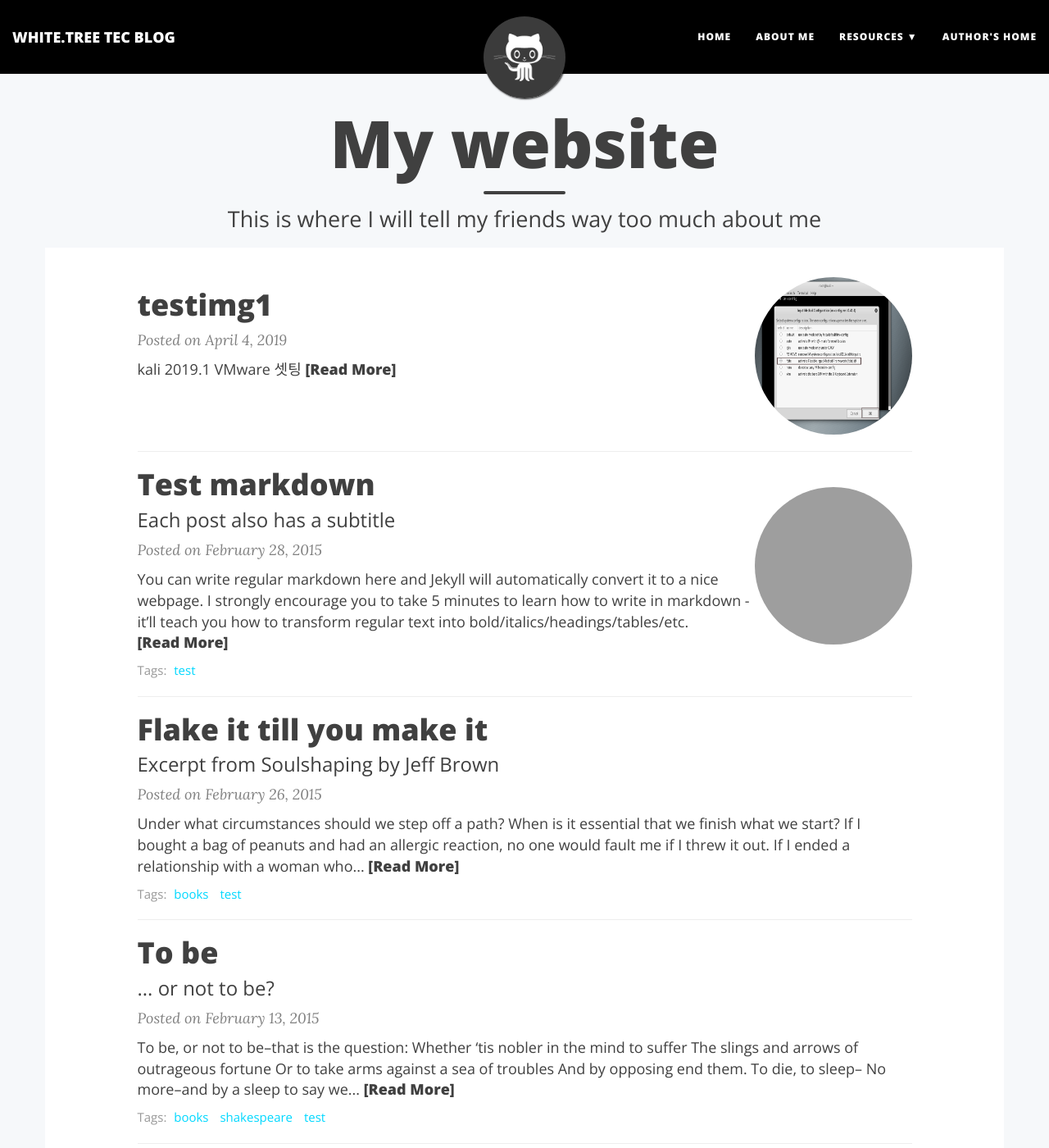
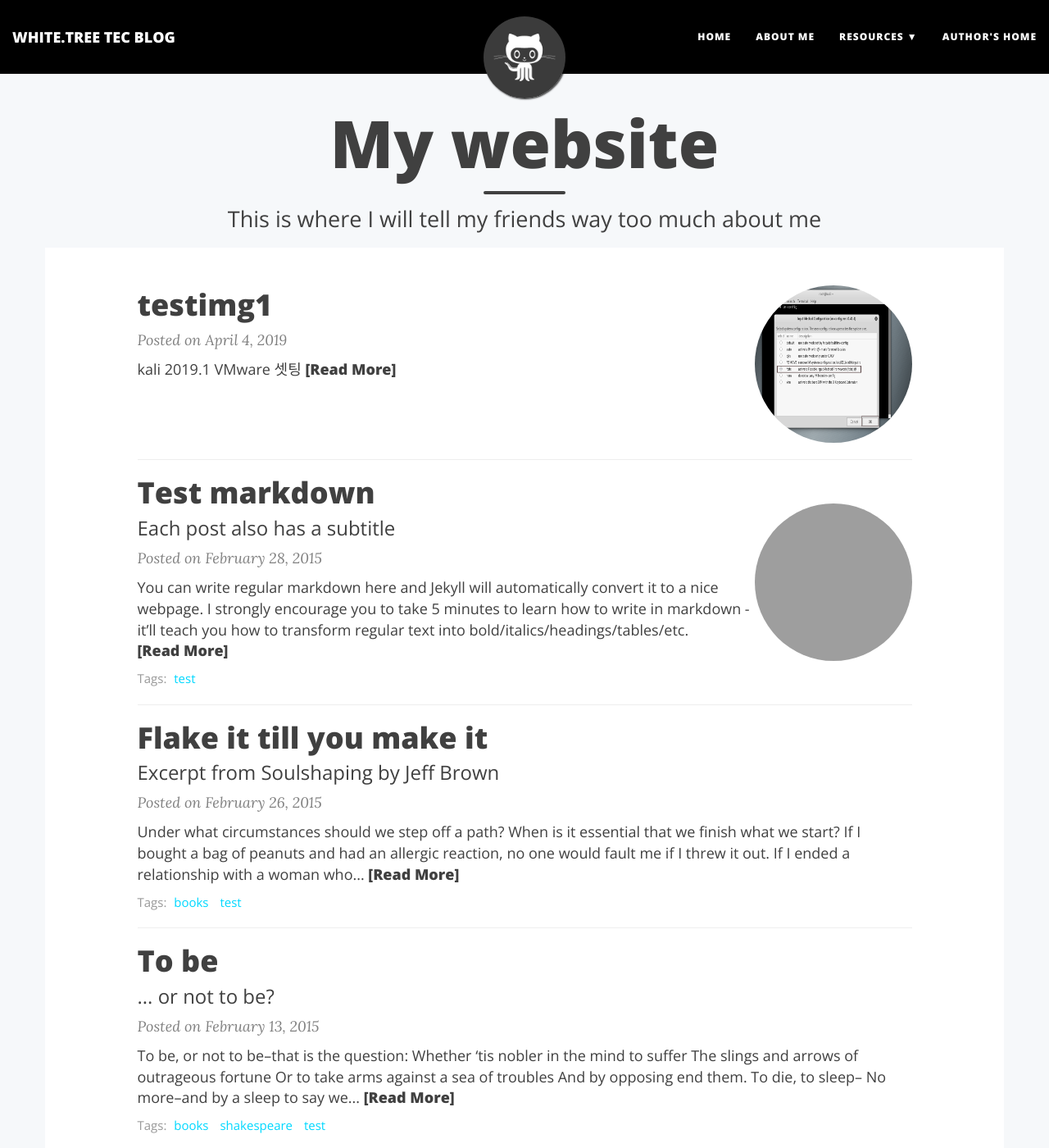
Before and after one commit to cedrush/cedrush.github.io, a Jekyll site: the page built from index.html, in a window 1280 px wide and 1400 px high. Shown: the whole window at 82% size. Built offline with Jekyll 4.4.1, drawn with Linux system fonts in a browser that asks for light colours; nearby versions of some CDN libraries; the list of posts is cut into pages by our own code; grey boxes are pictures that could not be loaded.

Commit message:
Update main.css

```diff
--- a/css/main.css
+++ b/css/main.css
@@ -371,7 +371,7 @@ footer .theme-by {
   float: right;
   height: 192px;
   width: 192px;
-  margin-top: -100px;
+  margin-top: -90px;
   filter: grayscale(90%);
 }
 .post-image:hover {
```
